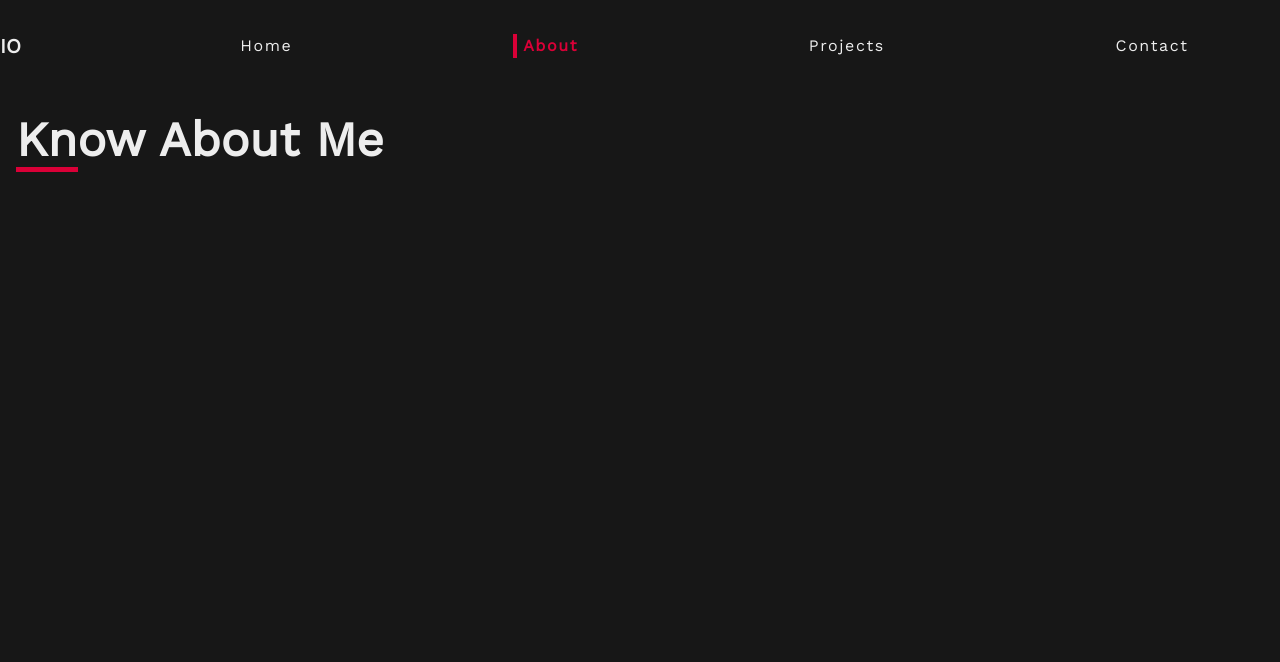
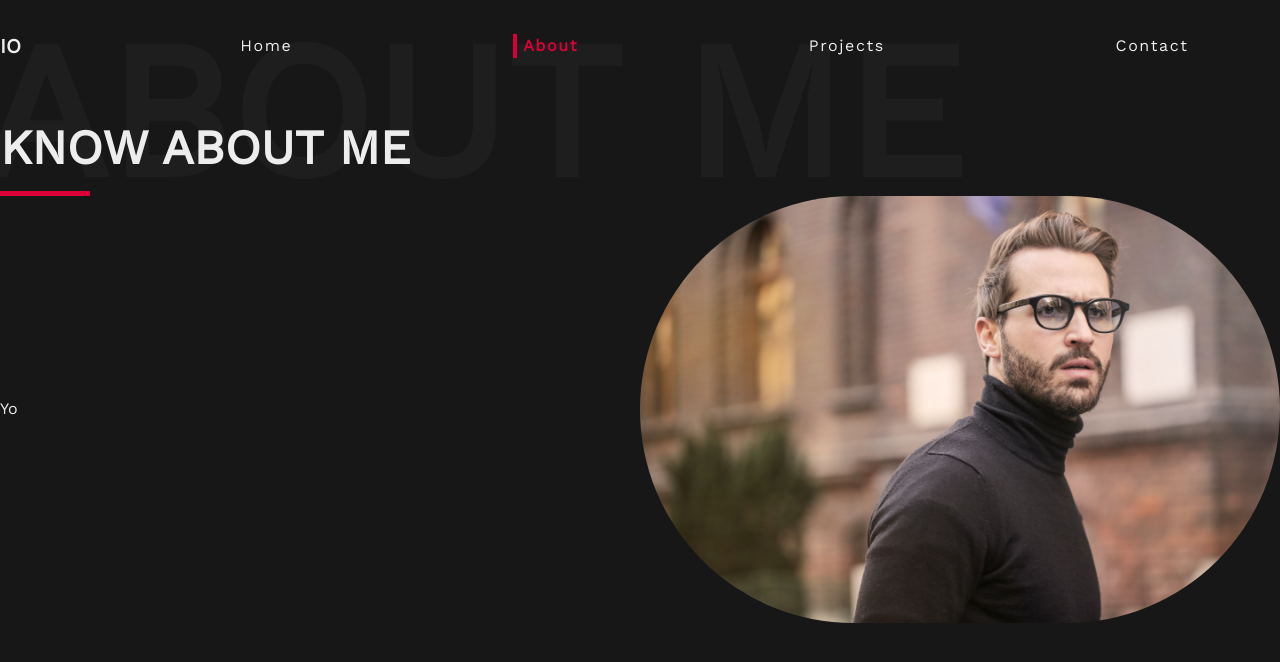
Before and after one commit to CyberDevv/myPortfolio, a Gatsby site: page /about in a window 1280 px wide. Built offline with nearby package versions, Linux system fonts and the light colour scheme; Gatsby itself is replaced by a stand-in of ours.

Commit message:
About page development

```diff
--- /dev/null
+++ b/src/components/AboutMe.jsx
@@ -0,0 +1,26 @@
+import React from "react"
+import { motion } from "framer-motion"
+import { StaticImage } from "gatsby-plugin-image"
+
+const AboutMe = () => {
+  return (
+    <div className="flex justify-between items-center">
+      <div className="lg:w-1/2">Yo</div>
+      <motion.div
+        className="lg:w-1/2"
+        initial={{ opacity: 0 }}
+        animate={{ opacity: 1 }}
+        transition={{ delay: 2.5 }}
+      >
+        <StaticImage
+          src="../images/myImage.jpg"
+          alt="myImage"
+          className="rounded-full"
+          placeholder="tracedSVG"
+        />
+      </motion.div>
+    </div>
+  )
+}
+
+export default AboutMe
--- /dev/null
+++ b/src/components/HeaderTitles.jsx
@@ -0,0 +1,17 @@
+import React from "react"
+import { motion } from "framer-motion"
+
+const HeaderTitles = ({ title }) => {
+  return (
+    <motion.h1
+      className="text-5xl font-black headerTitle relative pt-2 uppercase leading-loose"
+      initial={{ opacity: 0 }}
+      animate= {{opacity: 1}}
+      transition= {{delay: 2}}
+    >
+      {title}
+    </motion.h1>
+  )
+}
+
+export default HeaderTitles
--- a/src/components/layout.css
+++ b/src/components/layout.css
@@ -16,6 +16,10 @@ h3 {
 
 .socialIcon {
   @apply text-light hover:text-primary duration-300 transform-gpu hover:scale-125 transition-all;
+}
+
+ul {
+  list-style-type: none !important;
 }
 
 @tailwind components;
@@ -93,16 +97,21 @@ body {
   top: auto;
   bottom: 0;
   right: auto;
-  width: 5%;
+  width: 7%;
   height: 5px;
 }
 
-/* .headerTitle::before {
+.headerTitle::before {
   position: absolute;
-  content: "About Me";
-  z-index: -1;
-  left: 0;
-  top: auto;
-  bottom: 0;
-  right: auto;
-} */
+    content: "About Me";
+    z-index: -1;
+    font-size: 190px;
+    bottom: auto;
+    right: auto;
+    line-height: 40px;
+    font-weight: 900;
+    color: #1e1e1e;
+    text-transform: uppercase;
+    left: -20px;
+    top: 0px;
+}
--- /dev/null
+++ b/src/constants/gatsby-fragments.js
@@ -0,0 +1 @@
+// ...GatsbyImageSharpFluid
--- a/src/pages/about.jsx
+++ b/src/pages/about.jsx
@@ -1,5 +1,6 @@
 import React from 'react'
-
+import AboutMe from '../components/AboutMe'
+import HeaderTitles from '../components/HeaderTitles'
 import Layout from '../components/layout'
 import Seo from '../components/seo'
 
@@ -7,9 +8,8 @@ const about = () => {
   return (
     <Layout>
       <Seo title="About" />
-      <div className="px-4 py-4">
-        <h1 className="text-5xl font-bold headerTitle relative py-2">Know About Me</h1>
-      </div>
+      <HeaderTitles title="Know About Me" />
+      <AboutMe />
     </Layout>
   )
 }
```
Also changed, not shown: src/images/gatsby-astronaut.png (deleted), src/images/myImage.jpg (added).
